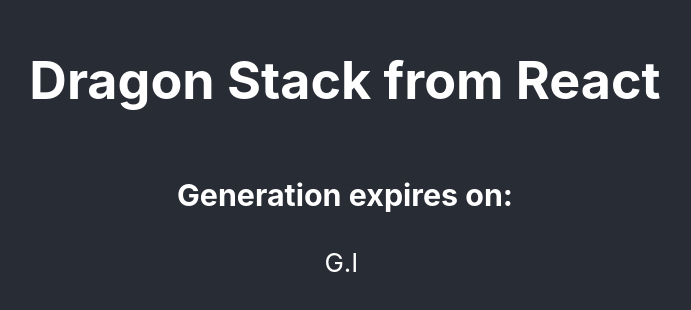
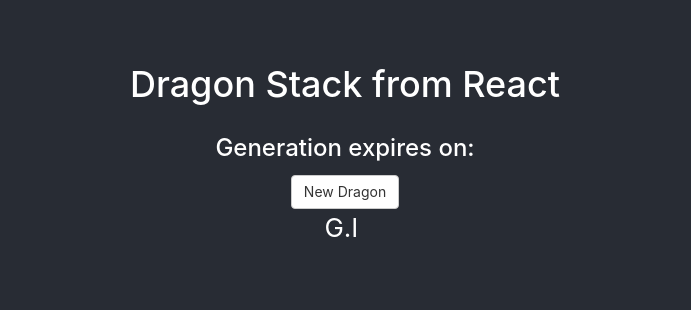
Before and after one commit to mdivani/dragonstack, a React (Create React App) app in the folder frontend/: page / in a window 1280 px wide. Shown: the part 254-564 px from the top of the page, without its empty margins (295-986 px from the left). Built offline with nearby package versions, Linux system fonts and the light colour scheme; no server answers.

Commit message:
add new dragon button

```diff
--- a/frontend/package.json
+++ b/frontend/package.json
@@ -4,6 +4,7 @@
   "private": true,
   "dependencies": {
     "react": "^16.6.3",
+    "react-bootstrap": "^0.32.4",
     "react-dom": "^16.6.3",
     "react-scripts": "2.1.1"
   },
--- a/frontend/public/index.html
+++ b/frontend/public/index.html
@@ -9,6 +9,7 @@
       manifest.json provides metadata used when your web app is added to the
       homescreen on Android. See https://developers.google.com/web/fundamentals/web-app-manifest/
     -->
+    <link rel="stylesheet" href="https://maxcdn.bootstrapcdn.com/bootstrap/3.3.7/css/bootstrap.min.css" integrity="sha384-BVYiiSIFeK1dGmJRAkycuHAHRg32OmUcww7on3RYdg4Va+PmSTsz/K68vbdEjh4u" crossorigin="anonymous">
     <link rel="manifest" href="%PUBLIC_URL%/manifest.json">
     <!--
       Notice the use of %PUBLIC_URL% in the tags above.
--- a/frontend/src/components/Dragon.js
+++ b/frontend/src/components/Dragon.js
@@ -1,5 +1,6 @@
 import React from "react";
 import DragonAvatar from "./DragonAvatar";
+import {Button} from "react-bootstrap";
 
 const DEFAULT_DRAGON = {
     dragonId: "",
@@ -28,9 +29,16 @@
         .catch((error) => console.error("error", error));
     }
 
+    getNewDragon = () => {
+        this.fetchDragon();
+    }
+
     render() {
         return (
-            <DragonAvatar dragon = {this.state.dragon} />
+            <div>
+                <Button onClick={this.getNewDragon}>New Dragon</Button>
+                <DragonAvatar dragon = {this.state.dragon} />
+            </div>
         );
     }
 }
```
